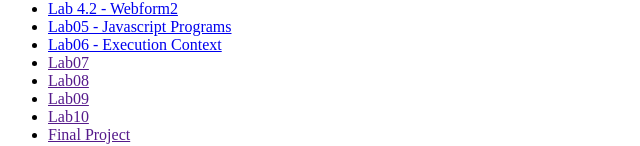
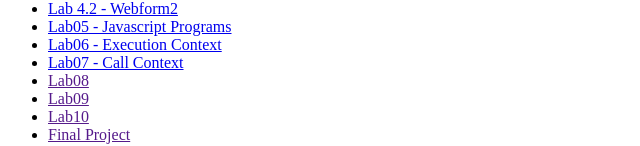
Before and after one commit to asad-webnet/cs4722023, a plain HTML site: page index.html in a window 1280 px wide. Shown: the part 482-628 px from the top of the page, without its empty margins (0-640 px from the left). Drawn offline with Linux system fonts and the light colour scheme.

Commit message:
call context addition

```diff
--- a/index.html
+++ b/index.html
@@ -22,7 +22,7 @@
         <li><a href="./webforms/index2.html">Lab 4.2 - Webform2</a></li>
         <li><a href="https://github.com/asad-webnet/cs4722023/tree/main/lab5Jsfunctions/index.js">Lab05 - Javascript Programs</a></li>
         <li><a href="https://github.com/asad-webnet/cs4722023/tree/main/lab6executionContext/lab6.pdf">Lab06 - Execution Context</a></li>
-        <li><a href="">Lab07</a></li>
+        <li><a href="https://github.com/asad-webnet/cs4722023/tree/main/lab7callcontext/lab7.pdf">Lab07 - Call Context</a></li>
         <li><a href="">Lab08</a></li>
         <li><a href="">Lab09</a></li>
         <li><a href="">Lab10</a></li>
```
Also changed, not shown: 1 other file.
